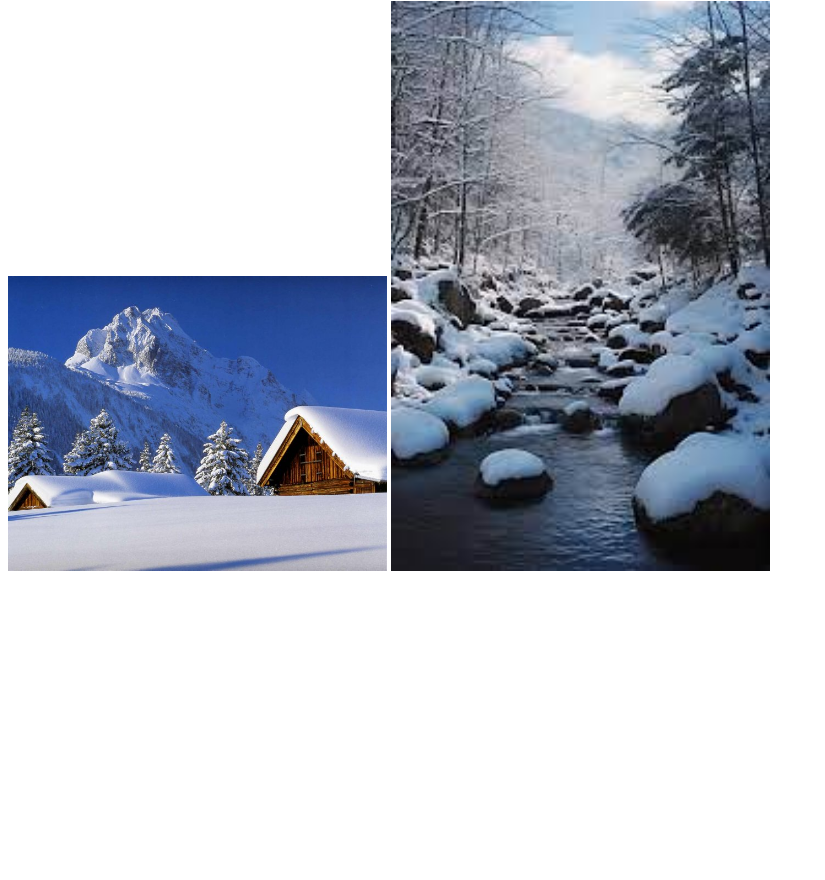
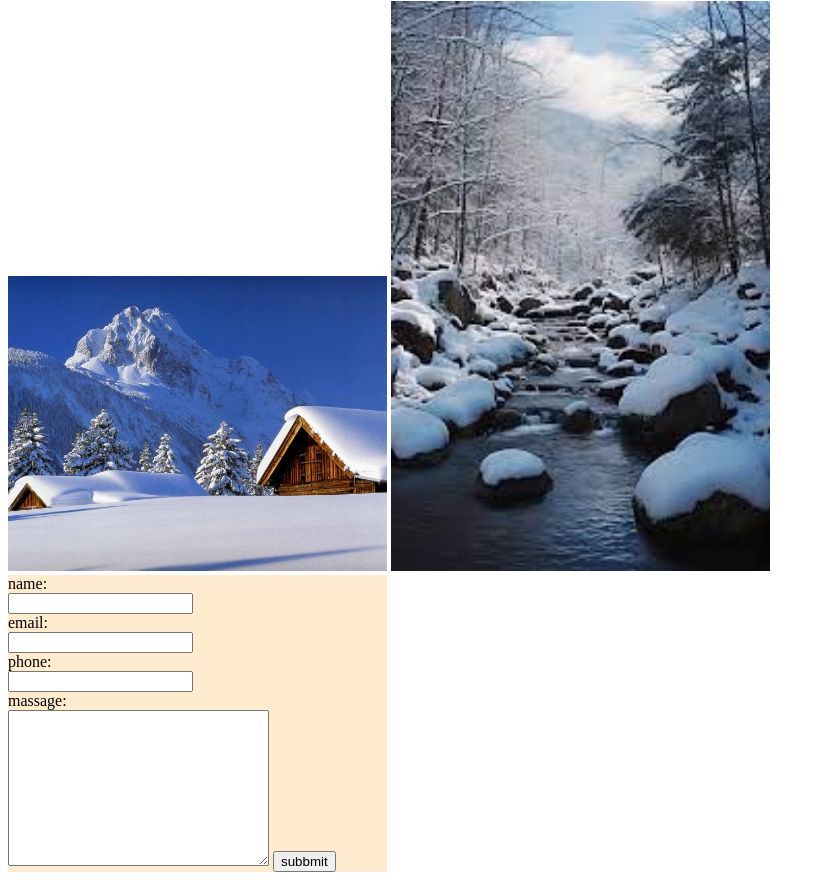
Before and after one commit to nasraabid/myfirstgitprojects, a plain HTML site: page index.html in a window 1280 px wide. Shown: the part 496-1376 px from the top of the page, without its empty margins (0-825 px from the left). Before the commit the page ends 1079 px from the top, so only its background shows below. Drawn offline with Linux system fonts and the light colour scheme.

Commit message:
modify in index.html

```diff
--- a/index.html
+++ b/index.html
@@ -7,6 +7,11 @@
         img{
             width:30%;
             height:50%;}
+            form{
+                background-color: blanchedalmond;
+                width: 30%;
+
+            }
         </style>
 <head>
     <meta charset="UTF-8">
@@ -21,5 +26,17 @@
    <h1>my new file updated</h1>
     <img src="p1.jpg" alt="" width="20%" height="300px">
     <img src="p2.jpeg" alt="" width="20%" height="300px">
+    <form action="">
+        <label for="name">name:</label><br>
+        <input type="text"><br>
+        <label for="email" >email:</label><br>
+        <input type="email" required><br>
+        <label for="phone">phone:</label><br>
+        <input type="number"  required><br>
+        <label for="massage">massage:</label><br>
+        <textarea name="massage" id="" cols="30" rows="10"></textarea>
+        <button type="button">subbmit</button>
+
+    </form>
 </body>
 </html>
```
